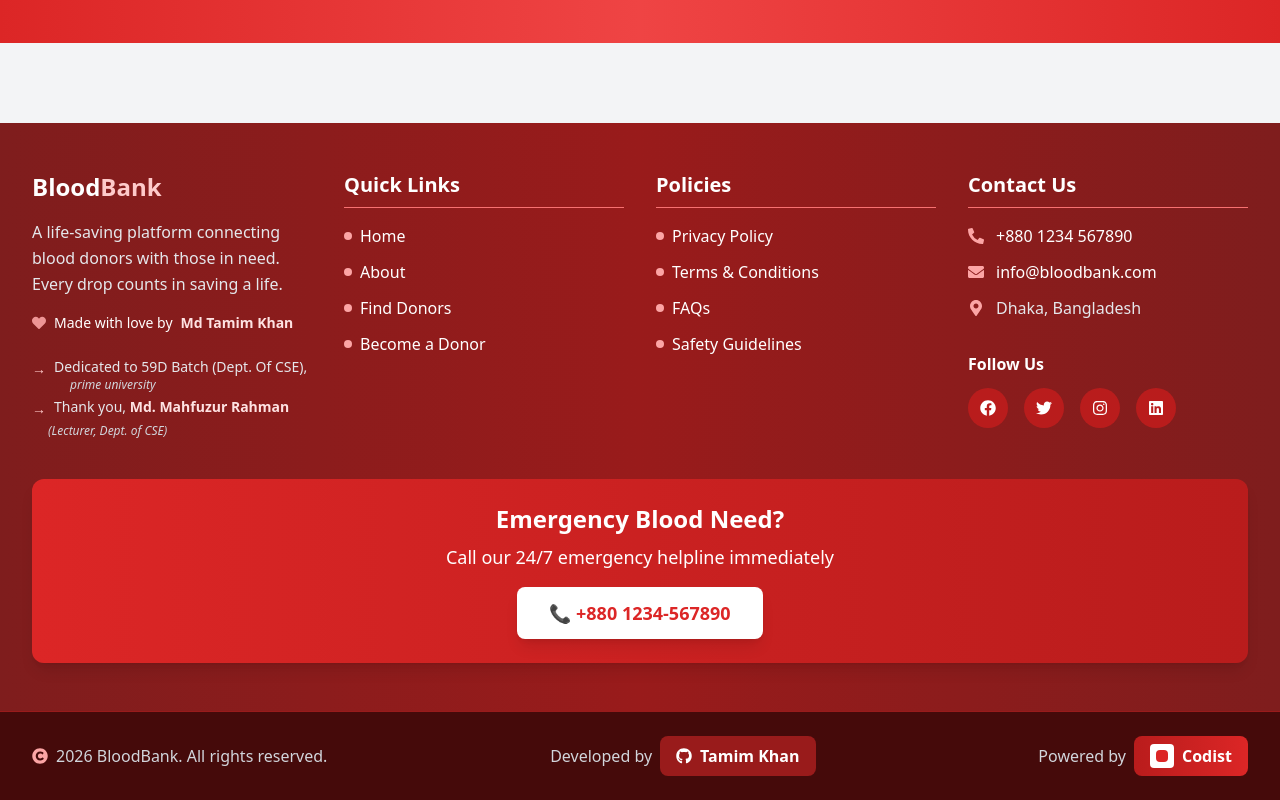
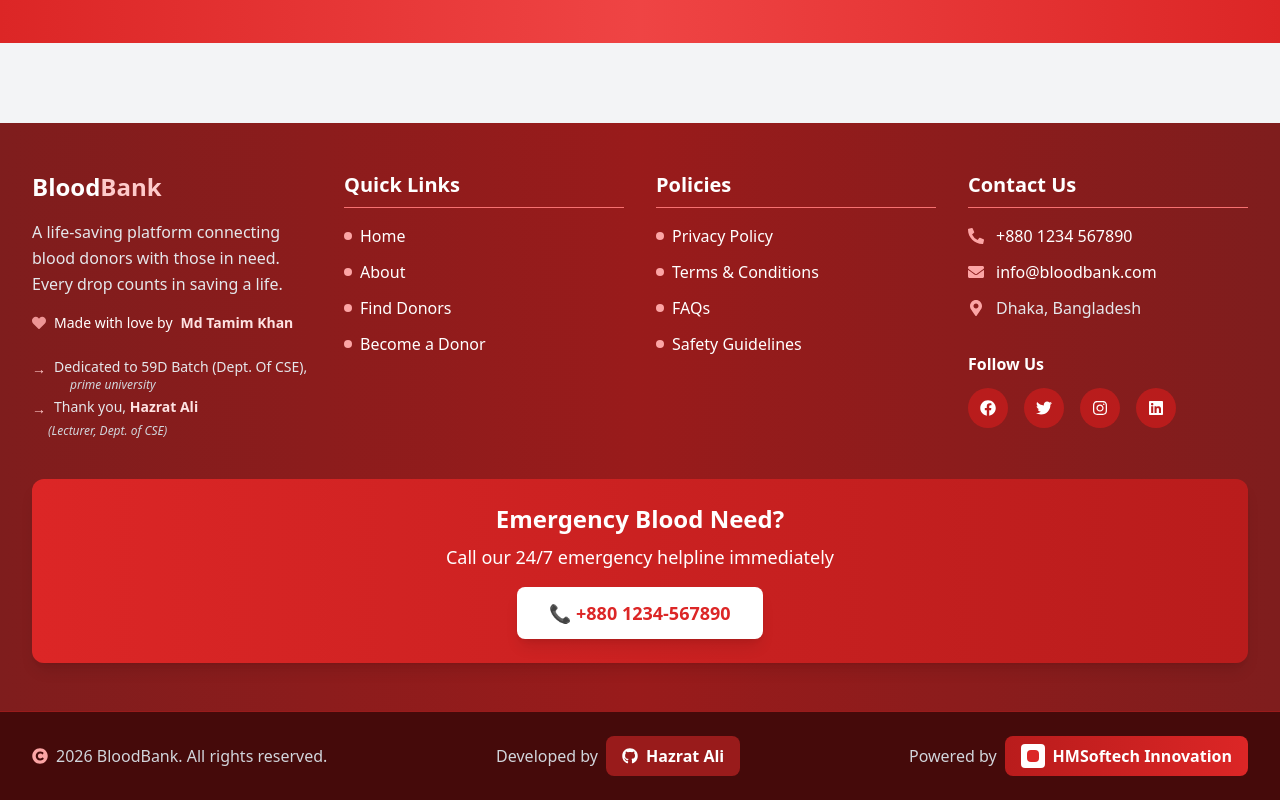
Before and after one commit to Hazrat-Ali9/Blood-Bank-Frontend, a React (Create React App) app: page /home in a window 1280 px wide. Shown: the part 3449-4249 px from the top of the page. Built offline with nearby package versions, Linux system fonts and the light colour scheme.

Commit message:
footer js 🚢

```diff
--- a/src/components/Layout/Footer.js
+++ b/src/components/Layout/Footer.js
@@ -72,12 +72,12 @@
                 <span className="text-gray-200">
                   Thank you,{" "}
                   <a
-                    href="https://www.facebook.com/mahfuz0220"
+                    href=""
                     target="_blank"
                     rel="noopener noreferrer"
                     className="font-semibold text-red-100 hover:underline"
                   >
-                    Md. Mahfuzur Rahman
+                    Hazrat Ali
                   </a>
                 </span>
               </div>
@@ -219,25 +219,25 @@
               <h4 className="font-semibold mb-3 text-white">Follow Us</h4>
               <div className="flex space-x-4">
                 <a
-                  href="https://www.facebook.com/tamimkhan842/"
+                  href=""
                   className="w-10 h-10 bg-red-700 rounded-full flex items-center justify-center hover:bg-red-600 transition-colors"
                 >
                   <FaFacebook />
                 </a>
                 <a
-                 href="https://www.facebook.com/tamimkhan842/"
+                 href=""
                   className="w-10 h-10 bg-red-700 rounded-full flex items-center justify-center hover:bg-red-600 transition-colors"
                 >
                   <FaTwitter />
                 </a>
                 <a
-                  href="https://www.facebook.com/tamimkhan842/"
+                  href=""
                   className="w-10 h-10 bg-red-700 rounded-full flex items-center justify-center hover:bg-red-600 transition-colors"
                 >
                   <FaInstagram />
                 </a>
                 <a
-                  href="https://www.linkedin.com/in/mdtamimkhan/"
+                  href=""
                   className="w-10 h-10 bg-red-700 rounded-full flex items-center justify-center hover:bg-red-600 transition-colors"
                 >
                   <FaLinkedin />
@@ -278,13 +278,13 @@
             <div className="flex items-center space-x-2">
               <span className="text-gray-300">Developed by</span>
               <a
-                href="https://github.com/Tamimkhan7"
+                href="https://github.com/Hazrat-Ali9"
                 target="_blank"
                 rel="noopener noreferrer"
                 className="flex items-center space-x-2 bg-red-800 px-4 py-2 rounded-lg hover:bg-red-700 transition-colors"
               >
                 <FaGithub />
-                <span className="font-semibold">Tamim Khan</span>
+                <span className="font-semibold">Hazrat Ali</span>
               </a>
             </div>
 
@@ -292,15 +292,15 @@
             <div className="flex items-center space-x-2">
               <span className="text-gray-300">Powered by</span>
               <a
-                href="https://www.codist.dev/"
+                href="https://www.facebook.com/HMSoftTecHInnovatioN"
                 target="_blank"
-                rel="noopener noreferrer"
+                rel="HMSofTech Innovation"
                 className="flex items-center space-x-2 bg-gradient-to-r from-red-700 to-red-600 px-4 py-2 rounded-lg hover:from-red-600 hover:to-red-500 transition-all"
               >
                 <div className="w-6 h-6 bg-white rounded flex items-center justify-center">
                   <div className="w-3 h-3 bg-red-600 rounded"></div>
                 </div>
-                <span className="font-bold">Codist</span>
+                <span className="font-bold">HMSoftech Innovation</span>
               </a>
             </div>
           </div>
```
